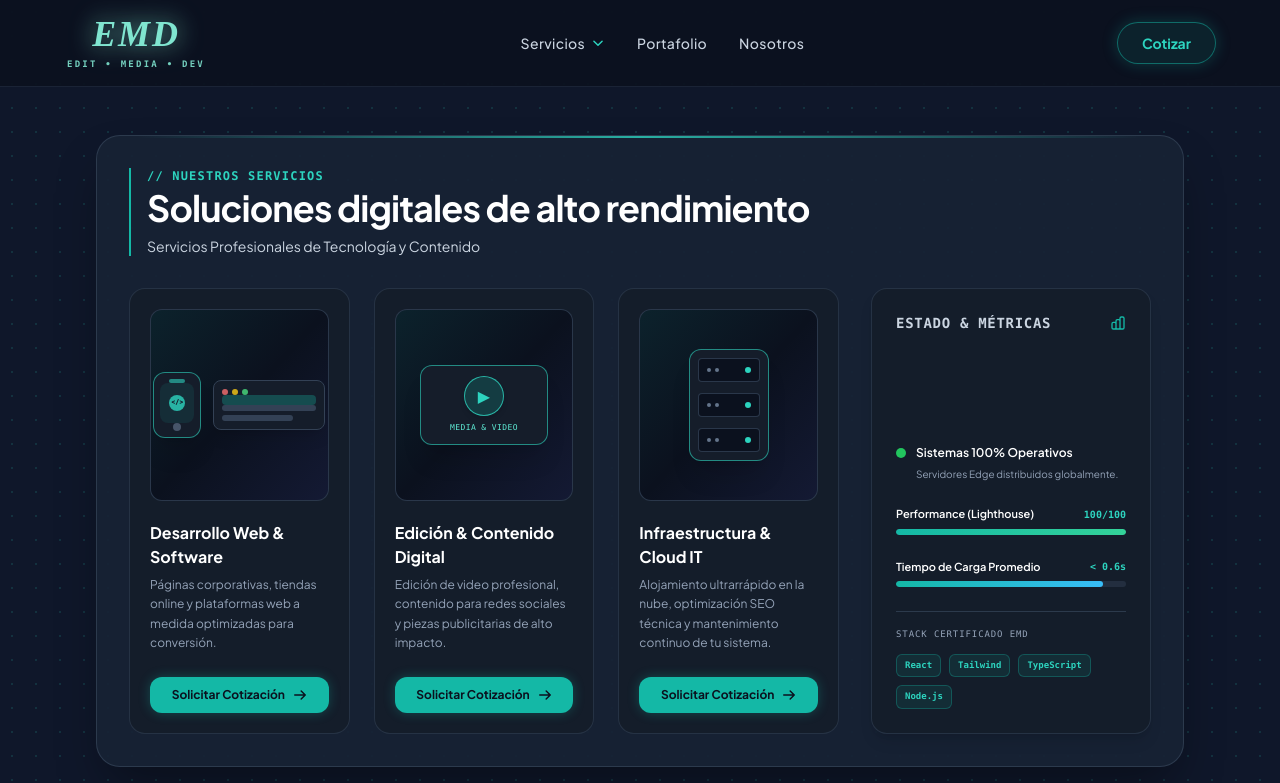
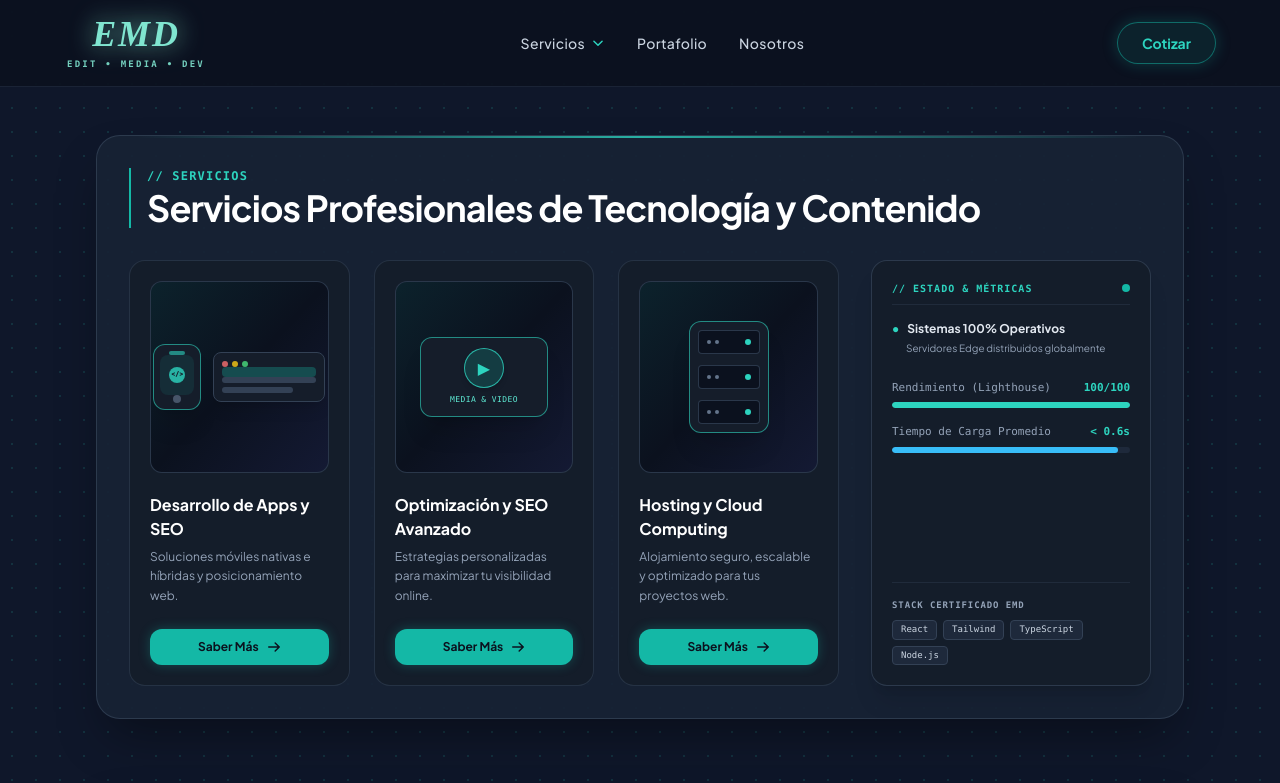
Before and after one commit to Renegado-ops/EMD, a React (Vite) app: page / in a window 1280 px wide. Shown: the top 783 px of the page. Built offline with nearby package versions, Linux system fonts and the light colour scheme; a web font is replaced by a local one.

Commit message:
style(about): restaurar degradado en título e integrar traducciones completas

```diff
--- a/src/App.tsx
+++ b/src/App.tsx
@@ -31,10 +31,9 @@ export function App() {
       isDarkMode ? 'bg-[#0f172a] text-slate-200' : 'bg-[#e2e8f0] text-slate-800'
     }`}>
 
-      {/* MALLA DE PUNTOS TECH & LUCES AMBIENTALES SIMÉTRICAS */}
+      {/* MALLA DE PUNTOS TECH & LUCES AMBIENTALES */}
       {isDarkMode && (
         <div className="absolute inset-0 pointer-events-none z-0 overflow-hidden">
-          {/* Malla de Puntos (Dot Grid) */}
           <div
             className="absolute inset-0 opacity-[0.35]"
             style={{
@@ -43,8 +42,6 @@ export function App() {
               maskImage: 'radial-gradient(ellipse 90% 90% at 50% 20%, black 60%, transparent 100%)'
             }}
           />
-
-          {/* Luces Ambientales Balanceadas */}
           <div className="absolute top-0 left-1/2 -translate-x-1/2 w-[900px] h-[450px] bg-teal-500/18 blur-[150px] rounded-full" />
           <div className="absolute top-[350px] -left-20 w-[450px] h-[450px] bg-teal-400/12 blur-[140px] rounded-full" />
           <div className="absolute top-[350px] -right-20 w-[450px] h-[450px] bg-teal-400/12 blur-[140px] rounded-full" />
@@ -70,51 +67,45 @@ export function App() {
               ? 'bg-[#182335]/90 border-slate-700/80 shadow-2xl shadow-black/40'
               : 'bg-white/90 border-slate-300 shadow-sm'
           }`}>
-            {/* LÍNEA NEÓN SUPERIOR INSET */}
             {isDarkMode && (
               <div className="absolute top-0 left-10 right-10 h-[2px] bg-gradient-to-r from-transparent via-teal-400 to-transparent opacity-80 pointer-events-none" />
             )}
 
             <div className="mb-8 border-l-2 border-teal-500 pl-4">
               <span className="text-teal-400 font-mono text-xs uppercase tracking-widest block font-bold mb-1">
-                // NUESTROS SERVICIOS
+                // {t.nav.services.toUpperCase()}
               </span>
               <h1 className={`text-2xl md:text-3xl lg:text-4xl font-extrabold tracking-tight ${
                 isDarkMode ? 'text-white' : 'text-slate-900'
               }`}>
-                Soluciones digitales de alto rendimiento
+                {t.hero.subtitle}
               </h1>
-              <p className={`text-xs md:text-sm mt-2 max-w-2xl ${
-                isDarkMode ? 'text-slate-300' : 'text-slate-600'
-              }`}>
-                {t.hero.subtitle}
-              </p>
             </div>
 
-            {/* GRID DE SERVICIOS + WIDGET */}
+            {/* GRID DE SERVICIOS */}
             <div className="flex flex-col lg:flex-row gap-6 lg:gap-8 items-stretch">
               <div className="grid grid-cols-1 sm:grid-cols-2 lg:grid-cols-3 gap-5 lg:gap-6 flex-grow w-full">
                 <ServiceCard
                   type="app"
-                  title="Desarrollo Web & Software"
-                  description="Páginas corporativas, tiendas online y plataformas web a medida optimizadas para conversión."
-                  buttonText="Solicitar Cotización"
+                  title={t.cards.appTitle}
+                  description={t.cards.appDesc}
+                  buttonText={t.cards.learnMore}
                   isDarkMode={isDarkMode}
                   onClick={() => handleOpenModal('web')}
                 />
                 <ServiceCard
                   type="seo"
-                  title="Edición & Contenido Digital"
-                  description="Edición de video profesional, contenido para redes sociales y piezas publicitarias de alto impacto."
-                  buttonText="Solicitar Cotización"
+                  title={t.cards.seoTitle}
+                  description={t.cards.seoDesc}
+                  buttonText={t.cards.learnMore}
                   isDarkMode={isDarkMode}
                   onClick={() => handleOpenModal('content')}
                 />
                 <ServiceCard
                   type="hosting"
-                  title="Infraestructura & Cloud IT"
-                  description="Alojamiento ultrarrápido en la nube, optimización SEO técnica y mantenimiento continuo de tu sistema."
-                  buttonText="Solicitar Cotización"
+                  title={t.cards.hostingTitle}
+                  description={t.cards.hostingDesc}
+                  buttonText={t.cards.learnMore}
                   isDarkMode={isDarkMode}
                   onClick={() => handleOpenModal('it')}
                 />
@@ -122,7 +113,7 @@ export function App() {
 
               {/* WIDGET DE MÉTRICAS */}
               <aside className="w-full lg:w-[280px] shrink-0">
-                <SystemMetricsWidget isDarkMode={isDarkMode} />
+                <SystemMetricsWidget isDarkMode={isDarkMode} t={t} />
               </aside>
             </div>
           </div>
@@ -157,6 +148,7 @@ export function App() {
             )}
             <AboutSection
               isDarkMode={isDarkMode}
+              t={t.aboutSection}
             />
           </div>
         </section>
--- a/src/components/SystemMetricsWidget.tsx
+++ b/src/components/SystemMetricsWidget.tsx
@@ -1,93 +1,81 @@
 import React from 'react';
 
 interface SystemMetricsWidgetProps {
-  isDarkMode?: boolean;
+  isDarkMode: boolean;
+  t?: any;
 }
 
-export const SystemMetricsWidget: React.FC<SystemMetricsWidgetProps> = ({ isDarkMode = true }) => {
+export const SystemMetricsWidget: React.FC<SystemMetricsWidgetProps> = ({ isDarkMode, t }) => {
+  // Verificamos si estamos en inglés (por una de las traducciones globales) para cambiar el texto manual
+  const isEn = t?.nav?.about === 'About Us';
+  const isFr = t?.nav?.about === 'À propos';
+
   return (
-    <div
-      className={`p-6 rounded-2xl border flex flex-col justify-between h-full transition-all duration-300 ${
+    <div className={`p-5 rounded-2xl border h-full flex flex-col justify-between transition-all ${
       isDarkMode
-          ? 'bg-[#151d2a]/90 border-slate-700/60 shadow-lg'
-          : 'bg-[#f8fafc] border-slate-300 shadow-sm'
-      }`}
-    >
-      <div className="flex items-center justify-between mb-6">
-        <h3
-          className={`text-sm font-bold font-mono uppercase tracking-wider ${
-            isDarkMode ? 'text-slate-300' : 'text-slate-800'
-          }`}
-        >
-          Estado & Métricas
-        </h3>
-        <svg className="w-4 h-4 text-teal-500" fill="none" stroke="currentColor" viewBox="0 0 24 24">
-          <path strokeLinecap="round" strokeLinejoin="round" strokeWidth="2" d="M9 19v-6a2 2 0 00-2-2H5a2 2 0 00-2 2v6a2 2 0 002 2h2a2 2 0 002-2zm0 0V9a2 2 0 012-2h2a2 2 0 012 2v10m-6 0a2 2 0 002 2h2a2 2 0 002-2m0 0V5a2 2 0 012-2h2a2 2 0 012 2v14a2 2 0 01-2 2h-2a2 2 0 01-2-2z" />
-        </svg>
+        ? 'bg-[#151d2a]/90 border-slate-700/80 text-slate-200 shadow-xl'
+        : 'bg-white border-slate-300 text-slate-800 shadow-sm'
+    }`}>
+      <div>
+        <div className="flex items-center justify-between mb-4 pb-2 border-b border-slate-700/40">
+          <span className="font-mono text-[10px] tracking-widest uppercase font-bold text-teal-400">
+            // {isEn ? 'STATUS & METRICS' : isFr ? 'STATUT & MÉTRIQUES' : 'ESTADO & MÉTRICAS'}
+          </span>
+          <span className="flex h-2 w-2 relative">
+            <span className="animate-ping absolute inline-flex h-full w-full rounded-full bg-teal-400 opacity-75"></span>
+            <span className="relative inline-flex rounded-full h-2 w-2 bg-teal-500"></span>
+          </span>
         </div>
 
-      <div className="space-y-6">
-        {/* MÉTRICA 1: ESTADO DEL SERVIDOR CON LUZ PARPADEANTE */}
+        <div className="space-y-4">
           <div>
-          <div className="flex items-center gap-2.5 mb-1.5">
-            <div className="relative flex items-center justify-center">
-              <span className="w-2.5 h-2.5 rounded-full bg-green-500"></span>
-              <span className="absolute w-2.5 h-2.5 rounded-full bg-green-500 animate-ping opacity-75"></span>
+            <div className="flex items-center gap-2 mb-1">
+              <span className="text-teal-400 text-xs">●</span>
+              <h4 className="text-xs font-bold">
+                {isEn ? 'Systems 100% Operational' : isFr ? 'Systèmes 100% Opérationnels' : 'Sistemas 100% Operativos'}
+              </h4>
             </div>
-            <span className={`text-xs font-semibold ${isDarkMode ? 'text-white' : 'text-slate-900'}`}>
-              Sistemas 100% Operativos
-            </span>
-          </div>
-          <p className={`text-[10px] pl-5 ${isDarkMode ? 'text-slate-400' : 'text-slate-500'}`}>
-            Servidores Edge distribuidos globalmente.
+            <p className={`text-[10px] pl-3.5 ${isDarkMode ? 'text-slate-400' : 'text-slate-500'}`}>
+              {isEn ? 'Globally distributed Edge servers' : isFr ? 'Serveurs Edge distribués mondialement' : 'Servidores Edge distribuidos globalmente'}
             </p>
           </div>
 
-        {/* MÉTRICA 2: RENDIMIENTO (LIGHTHOUSE) */}
-        <div>
-          <div className="flex justify-between items-center mb-1.5">
-            <span className={`text-[11px] font-semibold ${isDarkMode ? 'text-white' : 'text-slate-900'}`}>
-              Performance (Lighthouse)
+          <div className="space-y-1.5 pt-2">
+            <div className="flex justify-between text-[11px] font-mono">
+              <span className={isDarkMode ? 'text-slate-400' : 'text-slate-600'}>
+                {isEn ? 'Performance (Lighthouse)' : isFr ? 'Performance (Lighthouse)' : 'Rendimiento (Lighthouse)'}
               </span>
-            <span className="text-[10px] font-mono text-teal-400 font-bold">100/100</span>
+              <span className="text-teal-400 font-bold">100/100</span>
             </div>
-          <div className={`w-full h-1.5 rounded-full overflow-hidden ${isDarkMode ? 'bg-slate-700/50' : 'bg-slate-200'}`}>
-            <div className="w-full h-full bg-gradient-to-r from-teal-500 to-emerald-400 rounded-full shadow-[0_0_10px_rgba(20,184,166,0.5)]"></div>
+            <div className="w-full h-1.5 bg-slate-800 rounded-full overflow-hidden">
+              <div className="h-full bg-teal-400 rounded-full w-[100%]" />
             </div>
           </div>
 
-        {/* MÉTRICA 3: TIEMPO DE RESPUESTA */}
-        <div>
-          <div className="flex justify-between items-center mb-1.5">
-            <span className={`text-[11px] font-semibold ${isDarkMode ? 'text-white' : 'text-slate-900'}`}>
-              Tiempo de Carga Promedio
+          <div className="space-y-1.5">
+            <div className="flex justify-between text-[11px] font-mono">
+              <span className={isDarkMode ? 'text-slate-400' : 'text-slate-600'}>
+                {isEn ? 'Avg. Load Time' : isFr ? 'Temps de Charge Moyen' : 'Tiempo de Carga Promedio'}
               </span>
-            <span className="text-[10px] font-mono text-teal-400 font-bold">&lt; 0.6s</span>
+              <span className="text-teal-400 font-bold">&lt; 0.6s</span>
             </div>
-          <div className={`w-full h-1.5 rounded-full overflow-hidden ${isDarkMode ? 'bg-slate-700/50' : 'bg-slate-200'}`}>
-            <div className="w-[90%] h-full bg-gradient-to-r from-teal-500 to-sky-400 rounded-full"></div>
+            <div className="w-full h-1.5 bg-slate-800 rounded-full overflow-hidden">
+              <div className="h-full bg-sky-400 rounded-full w-[95%]" />
+            </div>
+          </div>
         </div>
       </div>
 
-        {/* MÉTRICA 4: STACK TECNOLÓGICO (ETIQUETAS) */}
-        <div className={`pt-4 border-t ${isDarkMode ? 'border-slate-700/80' : 'border-slate-300'}`}>
-          <span className={`text-[9px] font-mono uppercase tracking-widest block mb-3 ${isDarkMode ? 'text-slate-400' : 'text-slate-500'}`}>
-            Stack Certificado EMD
+      <div className="pt-4 mt-4 border-t border-slate-700/40">
+        <span className="text-[9px] font-mono uppercase tracking-widest block text-slate-400 mb-2 font-semibold">
+          {isEn ? 'EMD CERTIFIED STACK' : isFr ? 'STACK CERTIFIÉ EMD' : 'STACK CERTIFICADO EMD'}
         </span>
-          <div className="flex flex-wrap gap-2">
-            <span className="text-[9px] font-mono font-semibold bg-teal-500/10 text-teal-400 border border-teal-500/30 px-2 py-1 rounded-md">
-              React
+        <div className="flex flex-wrap gap-1.5">
+          {['React', 'Tailwind', 'TypeScript', 'Node.js'].map((tech) => (
+            <span key={tech} className="px-2 py-0.5 rounded bg-slate-800 text-slate-300 border border-slate-700 text-[9px] font-mono">
+              {tech}
             </span>
-            <span className="text-[9px] font-mono font-semibold bg-teal-500/10 text-teal-400 border border-teal-500/30 px-2 py-1 rounded-md">
-              Tailwind
-            </span>
-            <span className="text-[9px] font-mono font-semibold bg-teal-500/10 text-teal-400 border border-teal-500/30 px-2 py-1 rounded-md">
-              TypeScript
-            </span>
-            <span className="text-[9px] font-mono font-semibold bg-teal-500/10 text-teal-400 border border-teal-500/30 px-2 py-1 rounded-md">
-              Node.js
-            </span>
-          </div>
+          ))}
         </div>
       </div>
     </div>
```
Also changed, not shown: src/components/AboutSection.tsx (+16 -14 lines), src/utils/translations.ts (+6 -18 lines). Lines whose indentation alone changed are shown as unchanged.
